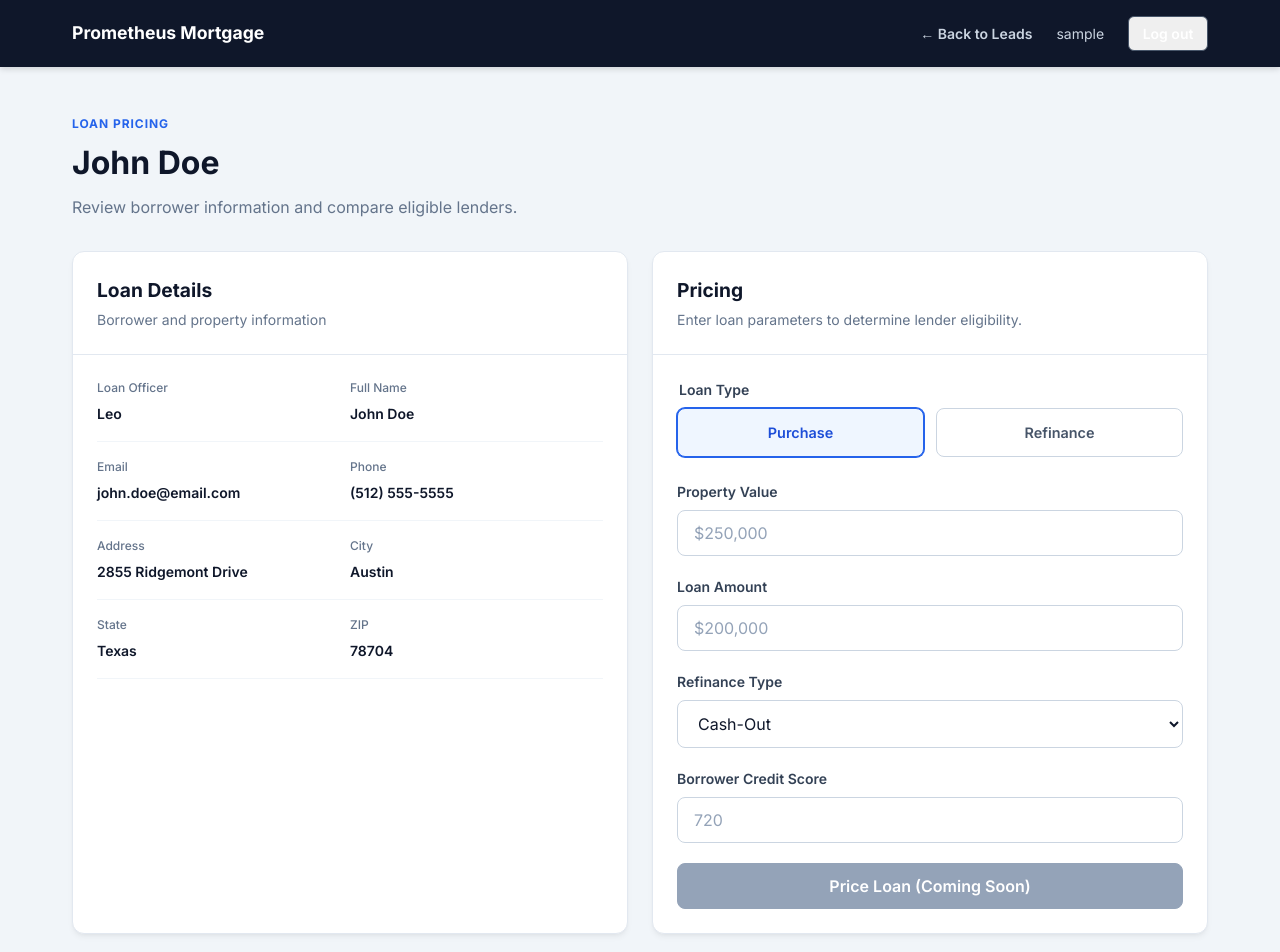
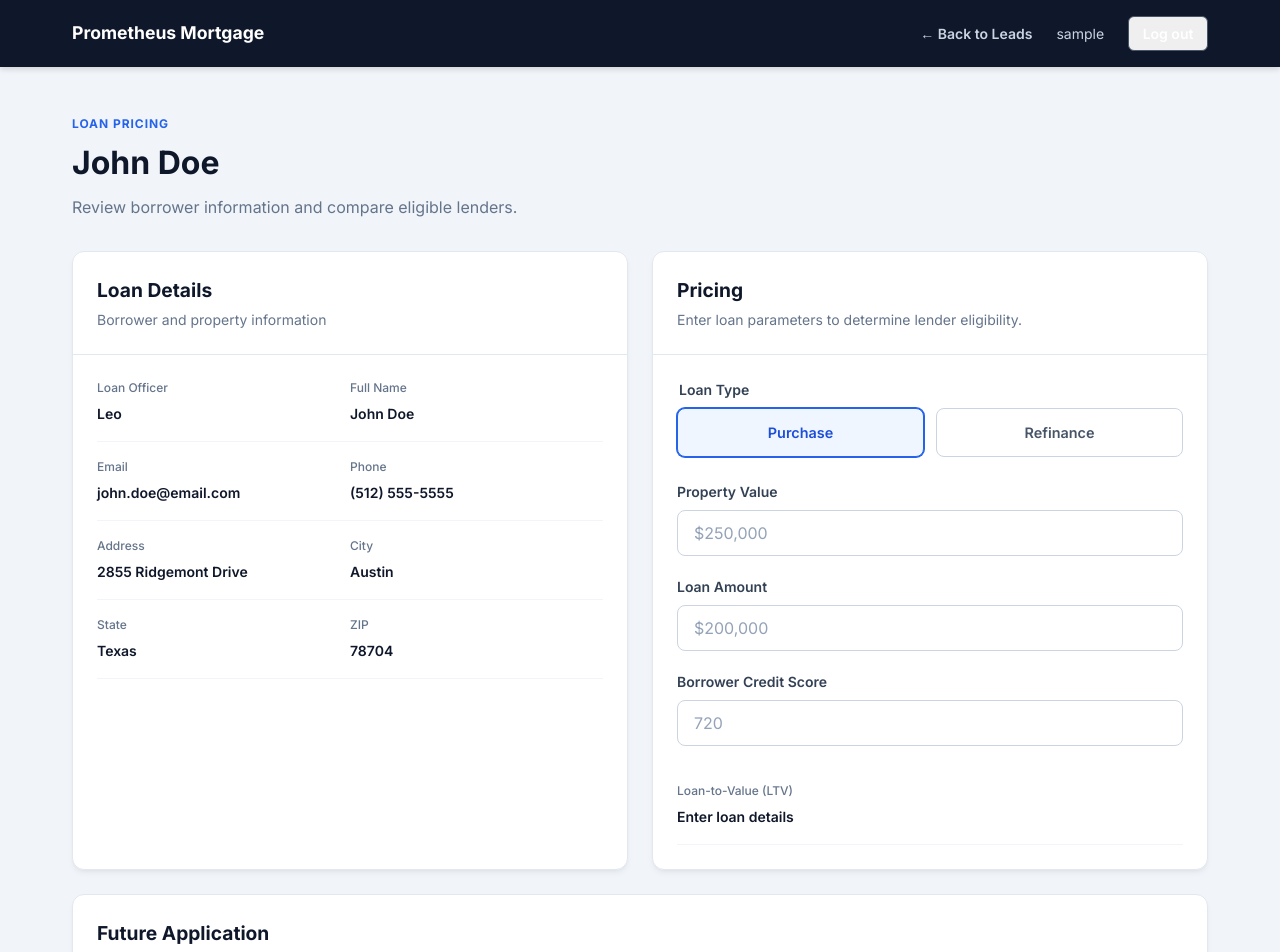
Before and after one commit to sugar-s-santillan/startup, a React (Vite) app: page /pricing in a window 1280 px wide. Shown: the top 952 px of the page. Built offline with nearby package versions, Linux system fonts and the light colour scheme; sample sign-in values are in the browser's storage.

Commit message:
automatic reactive loan pricing inputs and LTV calculations

```diff
--- a/src/pages/Pricing.jsx
+++ b/src/pages/Pricing.jsx
@@ -1,8 +1,20 @@
+import { useState } from 'react';
 import futurePagePreview from '../../images/future-page.png';
 import PageLayout from '../components/PageLayout.jsx';
 import FormInput from '../components/FormInput.jsx';
 
 export default function Pricing() {
+  const [loanType, setLoanType] = useState('purchase');
+  const [propertyValue, setPropertyValue] = useState('');
+  const [loanAmount, setLoanAmount] = useState('');
+  const [creditScore, setCreditScore] = useState('');
+  const [refinanceType, setRefinanceType] = useState('cashOut');
+
+  const ltv =
+    Number(propertyValue) > 0
+      ? (Number(loanAmount) / Number(propertyValue)) * 100
+      : 0;
+
   return (
     <PageLayout showBackButton>
       <div className="page-container">
@@ -63,9 +75,13 @@ export default function Pricing() {
               <p>Enter loan parameters to determine lender eligibility.</p>
             </div>
 
-            <form className="pricing-form">
+            <form
+              className="pricing-form"
+              onSubmit={(event) => event.preventDefault()}
+            >
               <fieldset className="loan-type-fieldset">
                 <legend>Loan Type</legend>
+
                 <div className="radio-options">
                   <label className="radio-option">
                     <input
@@ -73,16 +89,20 @@ export default function Pricing() {
                       id="purchase"
                       name="loanType"
                       value="purchase"
-                      defaultChecked
+                      checked={loanType === 'purchase'}
+                      onChange={() => setLoanType('purchase')}
                     />
                     <span className="radio-card">Purchase</span>
                   </label>
+
                   <label className="radio-option">
                     <input
                       type="radio"
                       id="refinance"
                       name="loanType"
                       value="refinance"
+                      checked={loanType === 'refinance'}
+                      onChange={() => setLoanType('refinance')}
                     />
                     <span className="radio-card">Refinance</span>
                   </label>
@@ -94,6 +114,8 @@ export default function Pricing() {
                 id="propertyValue"
                 type="number"
                 placeholder="$250,000"
+                value={propertyValue}
+                onChange={(event) => setPropertyValue(event.target.value)}
               />
 
               <FormInput
@@ -101,26 +123,44 @@ export default function Pricing() {
                 id="loanAmount"
                 type="number"
                 placeholder="$200,000"
+                value={loanAmount}
+                onChange={(event) => setLoanAmount(event.target.value)}
               />
 
+              {loanType === 'refinance' && (
                 <div className="form-group">
                   <label htmlFor="refinanceType">Refinance Type</label>
-                <select id="refinanceType" name="refinanceType">
+                  <select
+                    id="refinanceType"
+                    name="refinanceType"
+                    value={refinanceType}
+                    onChange={(event) =>
+                      setRefinanceType(event.target.value)
+                    }
+                  >
                     <option value="cashOut">Cash-Out</option>
                     <option value="rateTerm">Rate and Term</option>
                   </select>
                 </div>
+              )}
 
               <FormInput
                 label="Borrower Credit Score"
                 id="creditScore"
                 type="number"
                 placeholder="720"
+                value={creditScore}
+                onChange={(event) => setCreditScore(event.target.value)}
               />
 
-              <button type="button" className="primary-button" disabled>
-                Price Loan (Coming Soon)
-              </button>
+              <div className="detail-item">
+                <span>Loan-to-Value (LTV)</span>
+                <strong>
+                  {Number(propertyValue) > 0 && Number(loanAmount) > 0
+                    ? `${ltv.toFixed(2)}%`
+                    : 'Enter loan details'}
+                </strong>
+              </div>
             </form>
           </section>
         </div>
@@ -130,6 +170,7 @@ export default function Pricing() {
             <h2>Future Application</h2>
             <p>Planned design for the completed mortgage pricing platform.</p>
           </div>
+
           <img
             src={futurePagePreview}
             alt="Planned mortgage pricing page"
@@ -148,6 +189,7 @@ export default function Pricing() {
               <span className="status-dot" />
               Third-party property valuation and pricing data will appear here.
             </div>
+
             <div className="status-item">
               <span className="status-dot" />
               Real-time lender guideline updates received through WebSocket
@@ -164,27 +206,32 @@ export default function Pricing() {
                   <th>BPL</th>
                 </tr>
               </thead>
+
               <tbody>
                 <tr>
                   <th>Product</th>
                   <td>DSCR 30-Year Fixed</td>
                   <td>Bridge Loan</td>
                 </tr>
+
                 <tr>
                   <th>Minimum Credit Score</th>
                   <td>660</td>
                   <td>620</td>
                 </tr>
+
                 <tr>
                   <th>Minimum Loan Amount</th>
                   <td>$75,000</td>
                   <td>$100,000</td>
                 </tr>
+
                 <tr>
                   <th>Minimum Property Value</th>
                   <td>$100,000</td>
                   <td>$150,000</td>
                 </tr>
+
                 <tr>
                   <th>Late Payments</th>
                   <td>None in 12 months</td>
```
Lines whose indentation alone changed are shown as unchanged.
